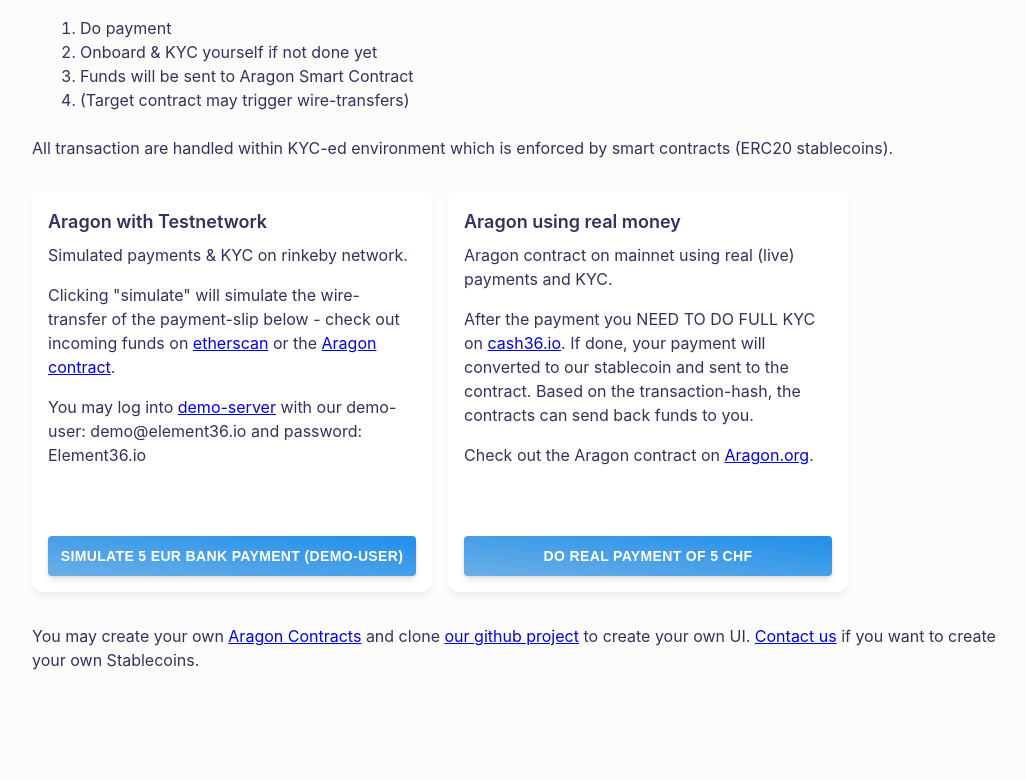
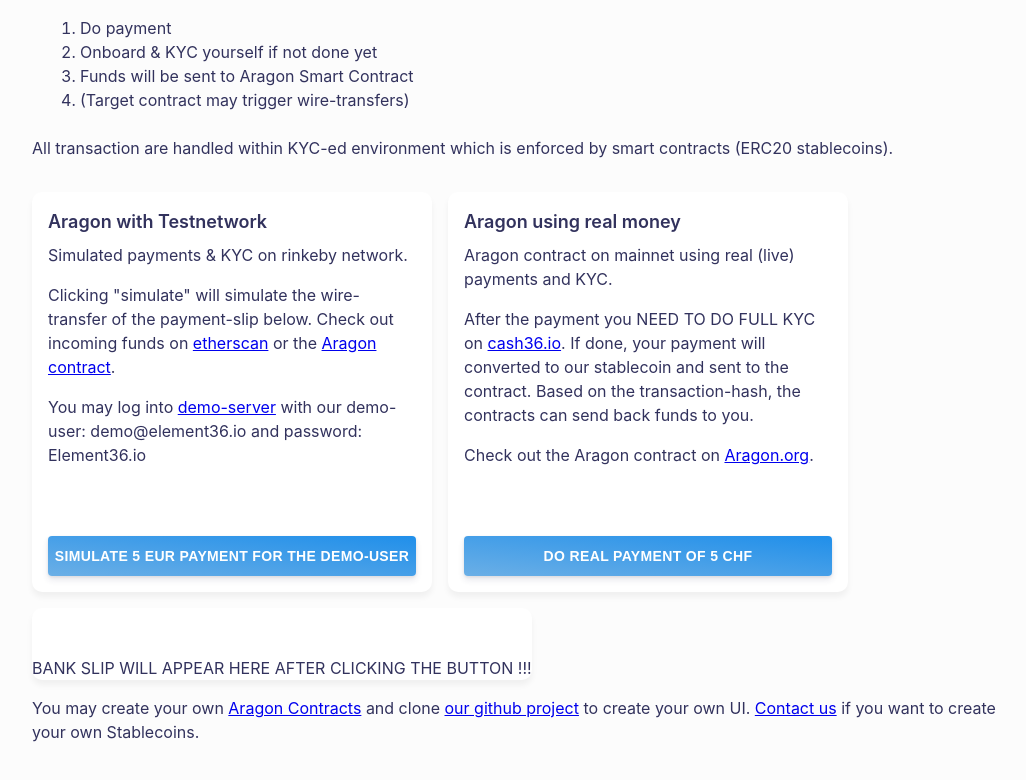
Before and after one commit to element36-io/cash36-examples, a website: page src/index.html in a window 1280 px wide. Shown: the part 80-860 px from the top of the page, without its empty margins (108-1134 px from the left). Before the commit the page ends 828 px from the top, so only its background shows below. Drawn offline with Linux system fonts and the light colour scheme.

Commit message:
text updates

```diff
--- a/src/index.html
+++ b/src/index.html
@@ -12,7 +12,7 @@
     <header class="header">
       <div class="header__content">
         <h1>
-          <img  src="./img/aragon2.jpeg" class="hero__img" style="width: 5%; height: 5%"/>
+          <img  src="./img/aragon2.png" class="hero__img" style="width: 5%; height: 5%"/>
           Wire-transfer Euro or CHF to Aragon Smart Contracts
         </h1>
       </div>
@@ -39,7 +39,7 @@
             Simulated payments &amp; KYC on rinkeby network.
 
             <p class="__paragraph">
-               Clicking "simulate" will simulate the wire-transfer of the payment-slip below - check out incoming funds on
+               Clicking "simulate" will simulate the wire-transfer of the payment-slip below. Check out incoming funds on
                 <a href="https://rinkeby.etherscan.io/address/0xb62d5cfe67b69f9bf045a2f7ef923a384d533154#tokentxns">etherscan</a> or the
                 <a href="https://rinkeby.aragon.org/?#/fibreetest/0xb62d5cfe67b69f9bf045a2f7ef923a384d533154/">Aragon contract</a>.
             </p>
@@ -49,7 +49,7 @@
           </p>
 
             <button type="button" class="btn-ping button button-full" onclick="simulatePayment();">
-              Simulate 5 EUR Bank Payment (demo-user)
+              Simulate 5 EUR payment for the demo-user
             </button>
         </div>
         <div class="ping-pong__section paper">
@@ -72,7 +72,7 @@
         </div>
       </section>
       <section class="ping-pong">
-        <div  class="paper " id="bankslip"></div>
+        <div  class="paper " id="bankslip"><br><br>BANK SLIP WILL APPEAR HERE AFTER CLICKING THE BUTTON !!!</div>
       </section>
 
 
```
Also changed, not shown: src/img/aragon2.png (added).
